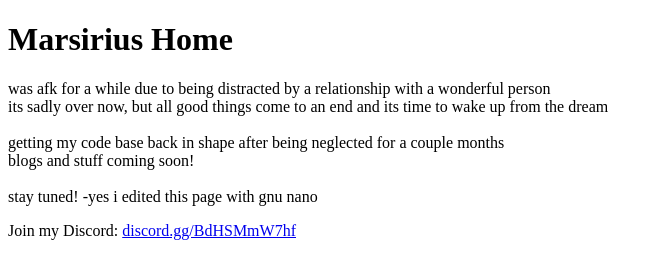
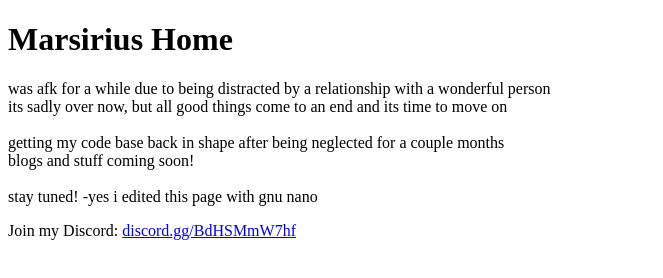
Before and after one commit to marsirius/marsirius.github.io, a plain HTML site: page index.html in a window 1280 px wide. Shown: the whole page, without its empty margins (0-663 px from the left). Drawn offline with Linux system fonts and the light colour scheme.

Commit message:
update index

```diff
--- a/index.html
+++ b/index.html
@@ -10,7 +10,7 @@
   		</h1>
   		<p>
 			was afk for a while due to being distracted by a relationship with a wonderful person<br>
-			its sadly over now, but all good things come to an end and its time to wake up from the dream<br>
+			its sadly over now, but all good things come to an end and its time to move on<br>
 			<br>
 			getting my code base back in shape after being neglected for a couple months<br>
 			blogs and stuff coming soon!<br>
```
